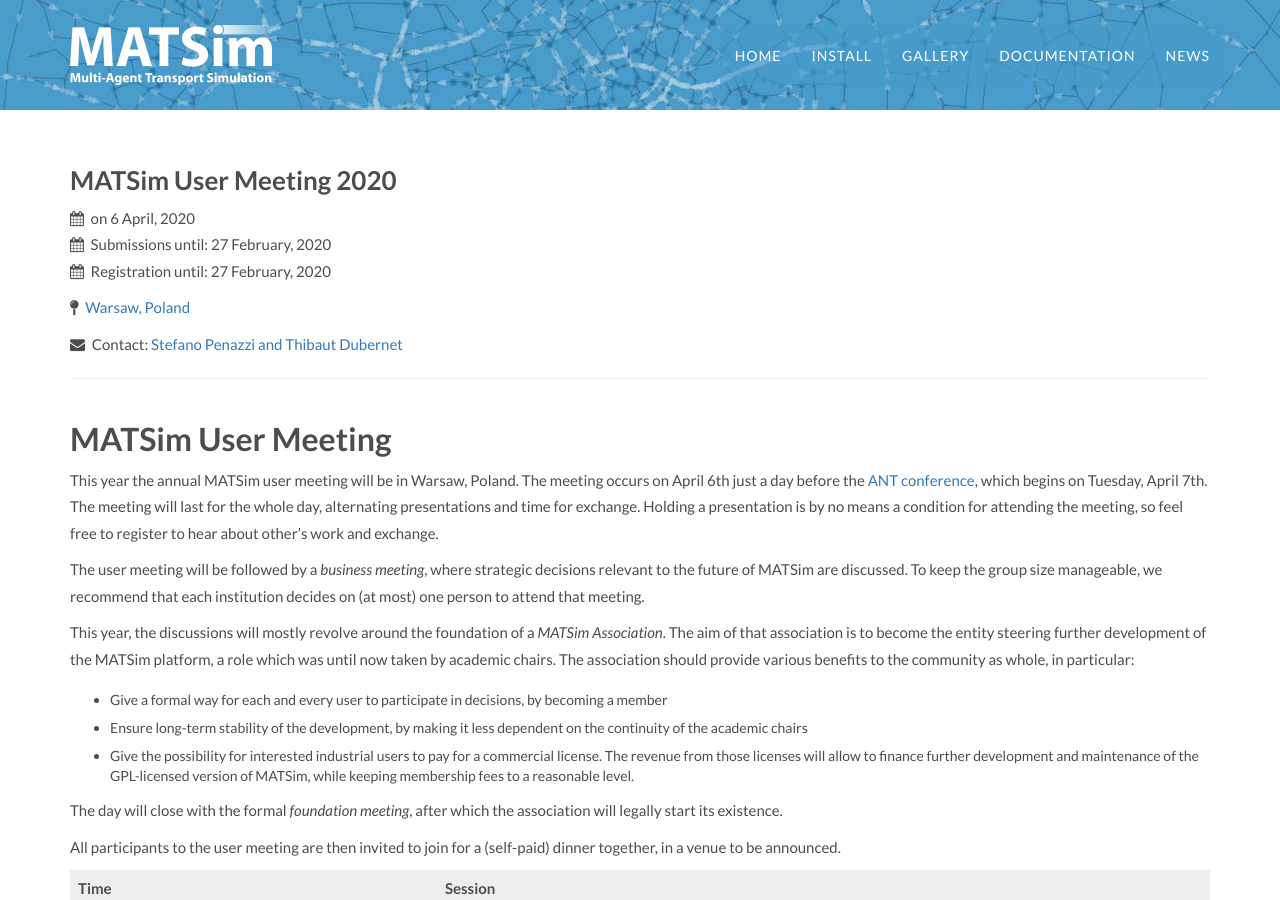
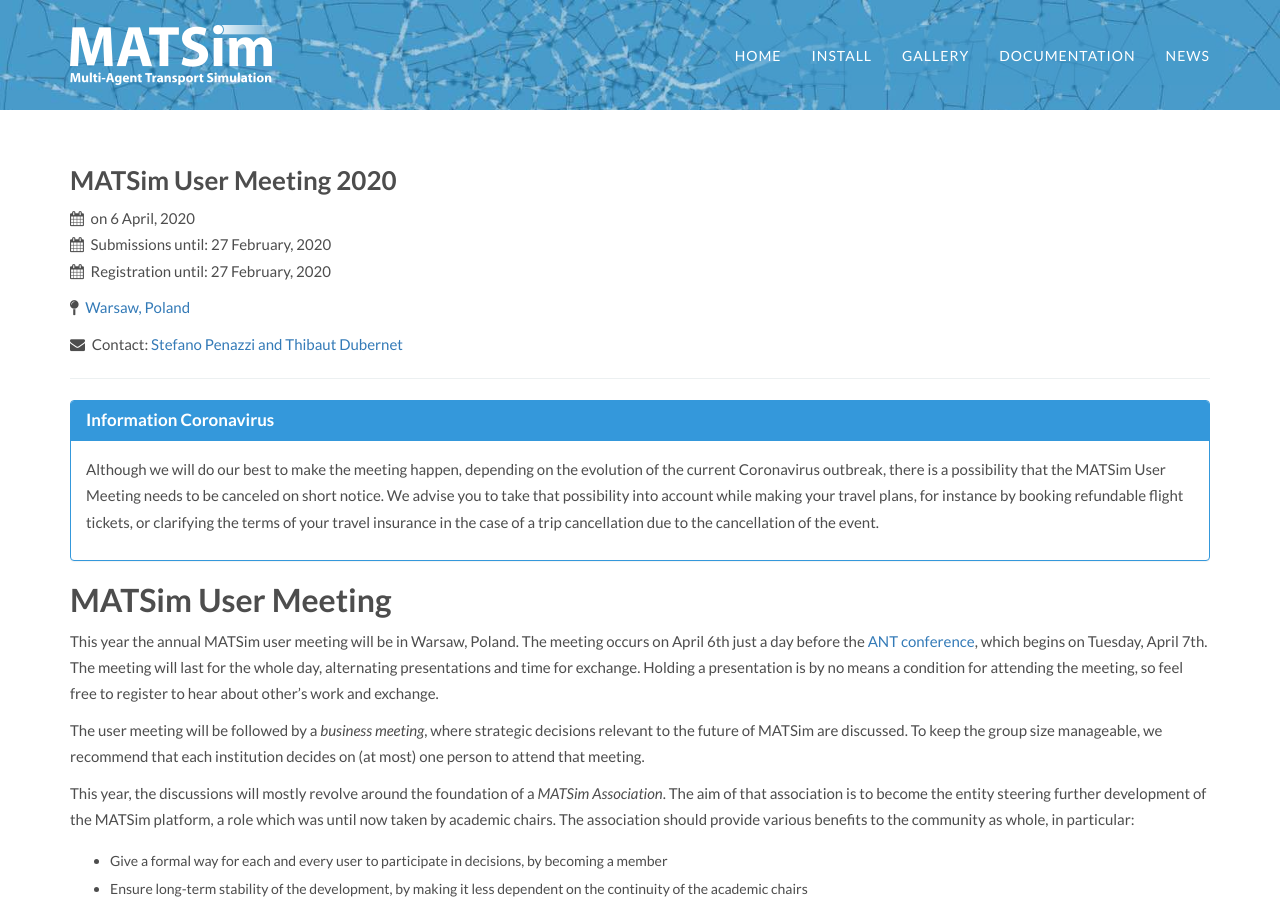
Before and after one commit to matsim-org/jekyll-website, a Jekyll site: the page built from _conferences/user_meeting_2020.md, in a window 1280 px wide and 900 px high. Built offline with Jekyll 4.4.1, drawn with Linux system fonts in a browser that asks for light colours; some web fonts are replaced.

Commit message:
add warning for potential cancelation

```diff
--- a/_conferences/user_meeting_2020.md
+++ b/_conferences/user_meeting_2020.md
@@ -18,6 +18,18 @@
 
 summary: "Register until Feb. 29, 2019 to meet and exchange with fellow MATSim users!"
 ---
+
+<div class="panel panel-info">
+  <div class="panel-heading">
+    <h3 class="panel-title">Information Coronavirus</h3>
+  </div>
+  <div class="panel-body" >
+    <p>
+     Although we will do our best to make the meeting happen, depending on the evolution of the current Coronavirus outbreak, there is a possibility that the MATSim User Meeting needs to be canceled on short notice. We advise you to take that possibility into account while making your travel plans, for instance by booking refundable flight tickets, or clarifying the terms of your travel insurance in the case of a trip cancellation due to the cancellation of the event.
+    </p>
+  </div>
+</div>
+
 
 ## MATSim User Meeting
 
```
